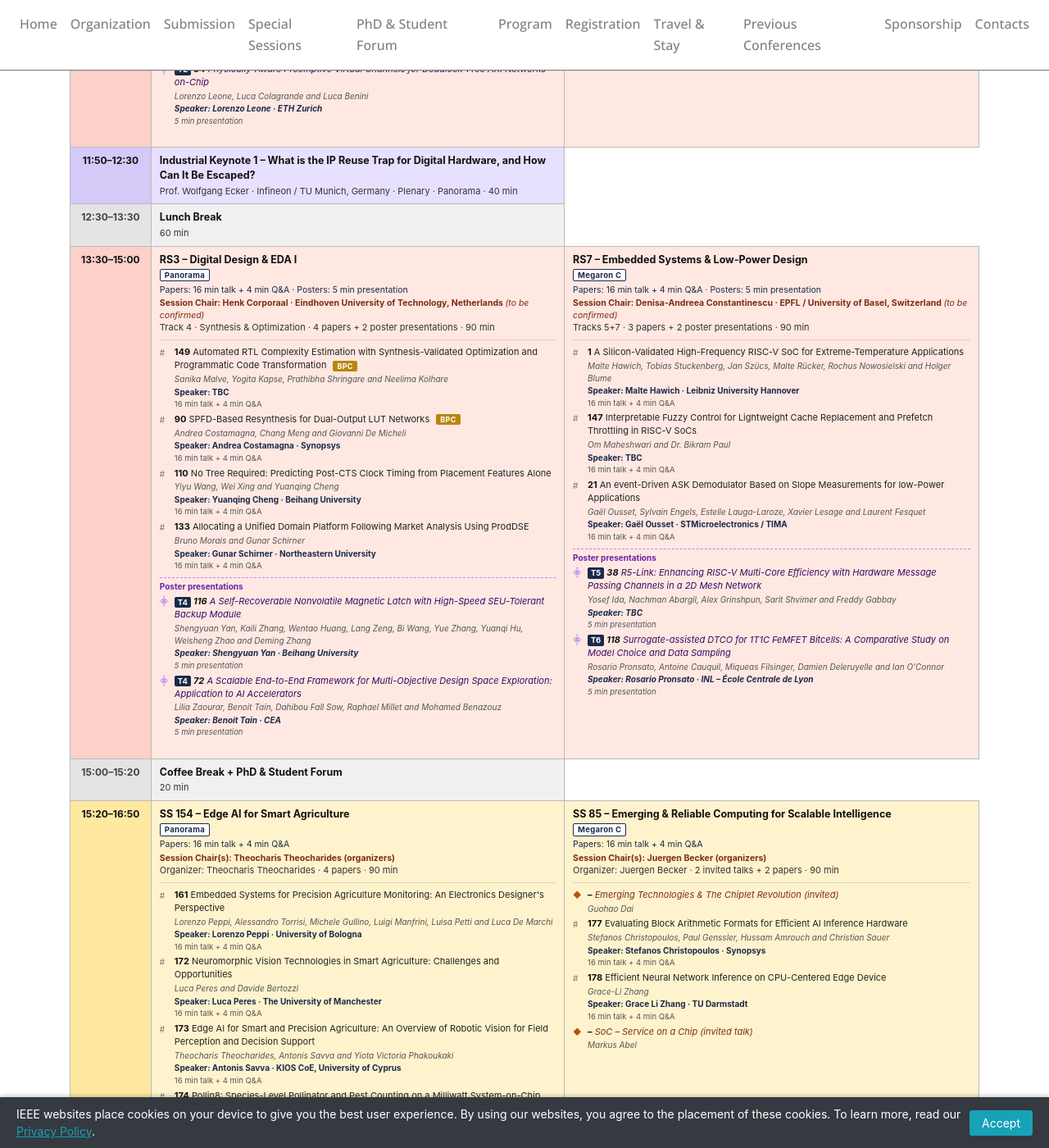
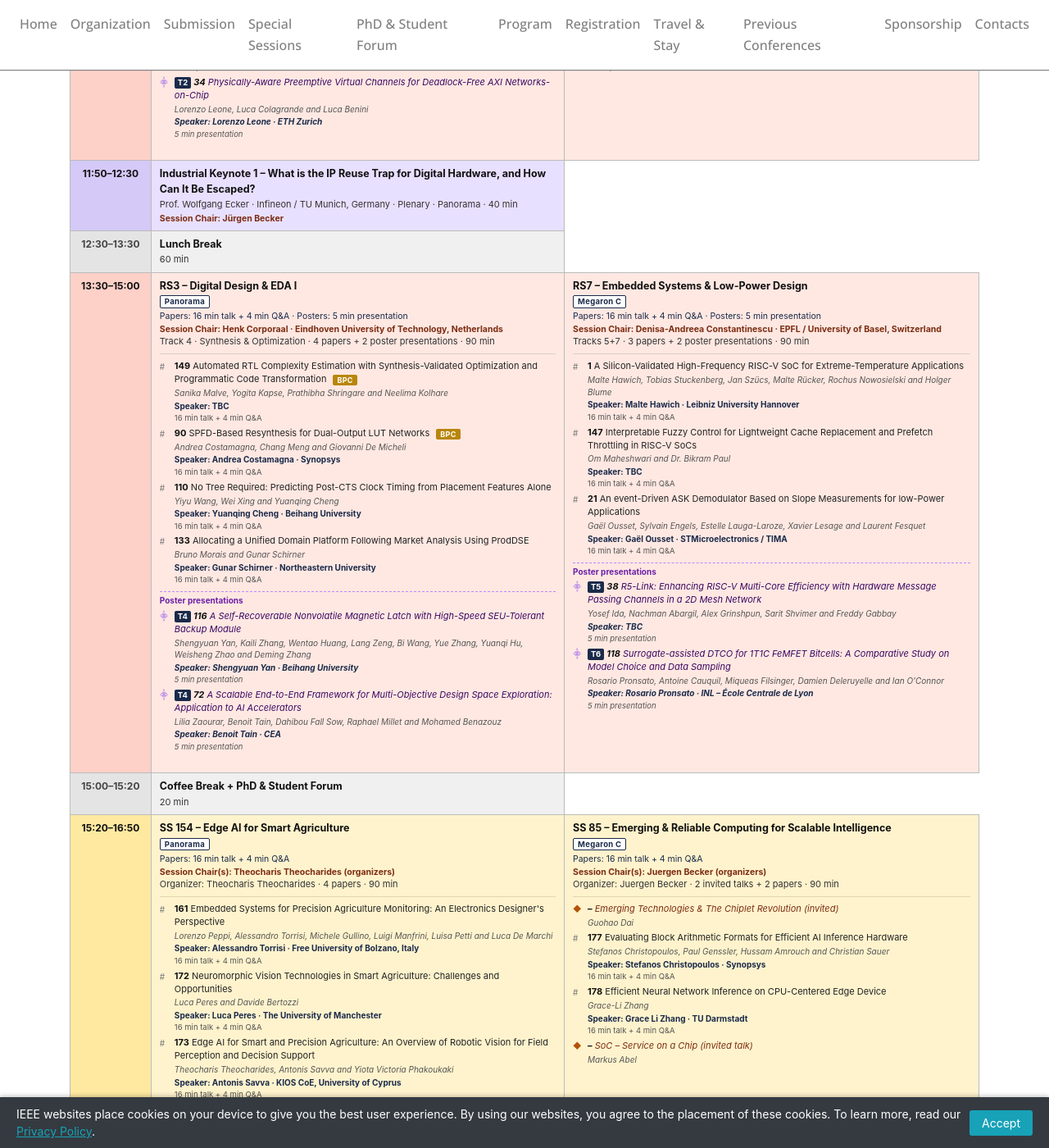
Before and after one commit to vlsi-soc/vlsi-soc, a Jekyll site: the page built from program.md, in a window 1280 px wide and 1400 px high, scrolled down 12396 px. Shown: the whole window at 82% size. Built offline with Jekyll 4.4.1, drawn with Linux system fonts in a browser that asks for light colours; nearby versions of some CDN libraries; some of the changed text lies outside the part shown.

Commit message:
Update paper 161 speaker, remove TBC labels, add keynote session chairs
Co-Authored-By: Claude Opus 5.5 <noreply@anthropic.com>

```diff
--- a/program.md
+++ b/program.md
@@ -142,6 +142,7 @@ description: "Conference program, keynotes, and schedule for VLSI-SoC 2026"
   <tr class="rk"><td class="tp-ca"></td><td class="tp-ct">09:00–10:00</td><td>
     <span class="tp-t">Academic Keynote 1 – Sustainable and Secure Computing: the Last Frontier</span>
     <span class="tp-s">Prof. Giovanni De Micheli · EPFL, Switzerland · Plenary · Panorama · 60 min</span>
+    <span class="tp-chair" data-chair="Ian O'Connor">Session Chair: Ian O'Connor</span>
   </td></tr>
   <tr class="rb"><td class="tp-ca"></td><td class="tp-ct">10:00–10:20</td><td><span class="tp-t">Coffee Break + PhD &amp; Student Forum</span><span class="tp-s">20 min</span></td></tr>
   <tr class="rr"><td class="tp-ca"></td><td class="tp-ct">10:20–11:50</td>
@@ -149,7 +150,7 @@ description: "Conference program, keynotes, and schedule for VLSI-SoC 2026"
       <span class="tp-t">RS1 – AI/ML Hardware Architectures I</span>
       <span class="tp-s"><span class="tp-room">Panorama</span>
       <span class="tp-mode">Papers: 16 min talk + 4 min Q&amp;A · Posters: 5 min presentation</span>
-      <span class="tp-chair" data-chair="Fernanda Kastensmidt">Session Chair: Fernanda Kastensmidt · UFRGS, Brazil <em>(to be confirmed)</em></span>Track 1 · 4 papers + 2 poster presentations · 90 min</span>
+      <span class="tp-chair" data-chair="Fernanda Kastensmidt">Session Chair: Fernanda Kastensmidt · UFRGS, Brazil</span>Track 1 · 4 papers + 2 poster presentations · 90 min</span>
       <ul class="tp-pp">
         <li data-id="141" data-poster="0"><b>141</b> CIM-Blocks: A Synthesizable Multi-Precision Compute-in-Memory CGRA with Bit-Serial Data Reuse
           <span class="tp-auth">Manil Dev Gomony, Tobias Hommelen and Henk Corporaal</span><span class="tp-spk">Speaker: Henk Corporaal · Eindhoven University of Technology</span><span class="tp-fmt">16 min talk + 4 min Q&amp;A</span></li>
@@ -170,7 +171,7 @@ description: "Conference program, keynotes, and schedule for VLSI-SoC 2026"
       <span class="tp-t">RS6 – System Verification, Test &amp; Dependability</span>
       <span class="tp-s"><span class="tp-room">Megaron C</span>
       <span class="tp-mode">Papers: 16 min talk + 4 min Q&amp;A · Posters: 5 min presentation</span>
-      <span class="tp-chair" data-chair="Gunar Schirner">Session Chair: Gunar Schirner · Northeastern University, USA <em>(to be confirmed)</em></span>Tracks 11+12 · 4 papers + 1 poster presentation · 85 min</span>
+      <span class="tp-chair" data-chair="Gunar Schirner">Session Chair: Gunar Schirner · Northeastern University, USA</span>Tracks 11+12 · 4 papers + 1 poster presentation · 85 min</span>
       <ul class="tp-pp">
         <li data-id="86" data-poster="0"><b>86</b> Hardware Support for Statistical Methods Applied to Hardware-Software Verification and Debugging
           <span class="tp-auth">Debanjan Das, Ryan Robucci and Dhananjay Phatak</span><span class="tp-spk">Speaker: Debanjan Das · University of Maryland Baltimore County</span><span class="tp-fmt">16 min talk + 4 min Q&amp;A</span></li>
@@ -189,6 +190,7 @@ description: "Conference program, keynotes, and schedule for VLSI-SoC 2026"
   <tr class="rik"><td class="tp-ca"></td><td class="tp-ct">11:50–12:30</td><td>
     <span class="tp-t">Industrial Keynote 1 – What is the IP Reuse Trap for Digital Hardware, and How Can It Be Escaped?</span>
     <span class="tp-s">Prof. Wolfgang Ecker · Infineon / TU Munich, Germany · Plenary · Panorama · 40 min</span>
+    <span class="tp-chair" data-chair="Jürgen Becker">Session Chair: Jürgen Becker</span>
   </td></tr>
   <tr class="rb"><td class="tp-ca"></td><td class="tp-ct">12:30–13:30</td><td><span class="tp-t">Lunch Break</span><span class="tp-s">60 min</span></td></tr>
   <tr class="rr"><td class="tp-ca"></td><td class="tp-ct">13:30–15:00</td>
@@ -196,7 +198,7 @@ description: "Conference program, keynotes, and schedule for VLSI-SoC 2026"
       <span class="tp-t">RS3 – Digital Design &amp; EDA I</span>
       <span class="tp-s"><span class="tp-room">Panorama</span>
       <span class="tp-mode">Papers: 16 min talk + 4 min Q&amp;A · Posters: 5 min presentation</span>
-      <span class="tp-chair" data-chair="Henk Corporaal">Session Chair: Henk Corporaal · Eindhoven University of Technology, Netherlands <em>(to be confirmed)</em></span>Track 4 · Synthesis &amp; Optimization · 4 papers + 2 poster presentations · 90 min</span>
+      <span class="tp-chair" data-chair="Henk Corporaal">Session Chair: Henk Corporaal · Eindhoven University of Technology, Netherlands</span>Track 4 · Synthesis &amp; Optimization · 4 papers + 2 poster presentations · 90 min</span>
       <ul class="tp-pp">
         <li data-id="149" data-poster="0"><b>149</b> Automated RTL Complexity Estimation with Synthesis-Validated Optimization and Programmatic Code Transformation <span class="tp-bpc">BPC</span>
           <span class="tp-auth">Sanika Malve, Yogita Kapse, Prathibha Shringare and Neelima Kolhare</span><span class="tp-spk">Speaker: TBC</span><span class="tp-fmt">16 min talk + 4 min Q&amp;A</span></li>
@@ -217,7 +219,7 @@ description: "Conference program, keynotes, and schedule for VLSI-SoC 2026"
       <span class="tp-t">RS7 – Embedded Systems &amp; Low-Power Design</span>
       <span class="tp-s"><span class="tp-room">Megaron C</span>
       <span class="tp-mode">Papers: 16 min talk + 4 min Q&amp;A · Posters: 5 min presentation</span>
-      <span class="tp-chair" data-chair="Denisa-Andreea Constantinescu">Session Chair: Denisa-Andreea Constantinescu · EPFL / University of Basel, Switzerland <em>(to be confirmed)</em></span>Tracks 5+7 · 3 papers + 2 poster presentations · 90 min</span>
+      <span class="tp-chair" data-chair="Denisa-Andreea Constantinescu">Session Chair: Denisa-Andreea Constantinescu · EPFL / University of Basel, Switzerland</span>Tracks 5+7 · 3 papers + 2 poster presentations · 90 min</span>
       <ul class="tp-pp">
         <li data-id="1" data-poster="0"><b>1</b> A Silicon-Validated High-Frequency RISC-V SoC for Extreme-Temperature Applications
           <span class="tp-auth">Malte Hawich, Tobias Stuckenberg, Jan Szücs, Malte Rücker, Rochus Nowosielski and Holger Blume</span><span class="tp-spk">Speaker: Malte Hawich · Leibniz University Hannover</span><span class="tp-fmt">16 min talk + 4 min Q&amp;A</span></li>
@@ -242,7 +244,7 @@ description: "Conference program, keynotes, and schedule for VLSI-SoC 2026"
       <span class="tp-chair" data-chair="Theocharis Theocharides">Session Chair(s): Theocharis Theocharides (organizers)</span>Organizer: Theocharis Theocharides · 4 papers · 90 min</span>
       <ul class="tp-pp">
         <li data-id="161" data-poster="0"><b>161</b> Embedded Systems for Precision Agriculture Monitoring: An Electronics Designer's Perspective
-          <span class="tp-auth">Lorenzo Peppi, Alessandro Torrisi, Michele Gullino, Luigi Manfrini, Luisa Petti and Luca De Marchi</span><span class="tp-spk">Speaker: Lorenzo Peppi  · University of Bologna</span><span class="tp-fmt">16 min talk + 4 min Q&amp;A</span></li>
+          <span class="tp-auth">Lorenzo Peppi, Alessandro Torrisi, Michele Gullino, Luigi Manfrini, Luisa Petti and Luca De Marchi</span><span class="tp-spk">Speaker: Alessandro Torrisi · Free University of Bolzano, Italy</span><span class="tp-fmt">16 min talk + 4 min Q&amp;A</span></li>
         <li data-id="172" data-poster="0"><b>172</b> Neuromorphic Vision Technologies in Smart Agriculture: Challenges and Opportunities
           <span class="tp-auth">Luca Peres and Davide Bertozzi</span><span class="tp-spk">Speaker: Luca Peres · The University of Manchester</span><span class="tp-fmt">16 min talk + 4 min Q&amp;A</span></li>
         <li data-id="173" data-poster="0"><b>173</b> Edge AI for Smart and Precision Agriculture: An Overview of Robotic Vision for Field Perception and Decision Support
@@ -282,6 +284,7 @@ description: "Conference program, keynotes, and schedule for VLSI-SoC 2026"
   <tr class="rk"><td class="tp-ca"></td><td class="tp-ct">09:00–10:00</td><td>
     <span class="tp-t">Academic Keynote 2 – Envisioning SoC Design with an Army of Agents</span>
     <span class="tp-s">Prof. Valeria Bertacco · University of Michigan, USA · Plenary · Panorama · 60 min</span>
+    <span class="tp-chair" data-chair="Letícia Maria Bolzani Pöhls">Session Chair: Letícia Maria Bolzani Pöhls</span>
   </td></tr>
   <tr class="rb"><td class="tp-ca"></td><td class="tp-ct">10:00–10:20</td><td>
     <span class="tp-t">Coffee Break + Poster Display</span>
@@ -291,7 +294,7 @@ description: "Conference program, keynotes, and schedule for VLSI-SoC 2026"
       <span class="tp-t">RS2 – AI/ML Architectures &amp; Computing Paradigms</span>
       <span class="tp-s"><span class="tp-room">Panorama</span>
       <span class="tp-mode">Papers: 16 min talk + 4 min Q&amp;A · Posters: 5 min presentation</span>
-      <span class="tp-chair" data-chair="Yuanqing Cheng">Session Chair: Yuanqing Cheng · Beihang University, China <em>(to be confirmed)</em></span>Tracks 1+3 · 4 papers + 2 poster presentations · 90 min</span>
+      <span class="tp-chair" data-chair="Yuanqing Cheng">Session Chair: Yuanqing Cheng · Beihang University, China</span>Tracks 1+3 · 4 papers + 2 poster presentations · 90 min</span>
       <ul class="tp-pp">
         <li data-id="30" data-poster="0"><b>30</b> Chip-Agnostic Hardware-Aware Training for ADC-Efficient BNNs in SOT-MRAM Crossbars
           <span class="tp-auth">Bruno Lovison Franco, Aymen Romdhane, Jonathan Miquel, David Novo and Pascal Benoit</span><span class="tp-spk">Speaker: Bruno Lovison Franco · LIRMM, University of Montpellier</span><span class="tp-fmt">16 min talk + 4 min Q&amp;A</span></li>
@@ -312,7 +315,7 @@ description: "Conference program, keynotes, and schedule for VLSI-SoC 2026"
       <span class="tp-t">RS5 – Hardware Security &amp; Testing</span>
       <span class="tp-s"><span class="tp-room">Megaron C</span>
       <span class="tp-mode">Papers: 16 min talk + 4 min Q&amp;A · Posters: 5 min presentation</span>
-      <span class="tp-chair" data-chair="Malte Hawich">Session Chair: Malte Hawich · Leibniz University Hannover, Germany <em>(to be confirmed)</em></span>Tracks 8+12 · 4 papers + 1 poster presentation · 85 min</span>
+      <span class="tp-chair" data-chair="Malte Hawich">Session Chair: Malte Hawich · Leibniz University Hannover, Germany</span>Tracks 8+12 · 4 papers + 1 poster presentation · 85 min</span>
       <ul class="tp-pp">
         <li data-id="56" data-poster="0"><b>56</b> A Differential Power Analysis Attack Exploiting Early Propagation Effect in Dual-Rail Pre-Charge Logic Circuits
           <span class="tp-auth">Aniruddh Holemadlu, Rupa Yashaswi Panduga, Nima Kavand, Shubham Rai and Akash Kumar</span><span class="tp-spk">Speaker: Aniruddh Holemadlu · Ruhr University Bochum</span><span class="tp-fmt">16 min talk + 4 min Q&amp;A</span></li>
@@ -331,6 +334,7 @@ description: "Conference program, keynotes, and schedule for VLSI-SoC 2026"
   <tr class="rik"><td class="tp-ca"></td><td class="tp-ct">11:50–12:30</td><td>
     <span class="tp-t">Industrial Keynote 2 – Low Power IC Design for a Sustainable World</span>
     <span class="tp-s">Victor Grimblatt · Synopsys, Chile · Plenary · Panorama · 40 min</span>
+    <span class="tp-chair" data-chair="Graziano Pravadelli">Session Chair: Graziano Pravadelli</span>
   </td></tr>
   <tr class="rb"><td class="tp-ca"></td><td class="tp-ct">12:30–13:30</td><td><span class="tp-t">Lunch Break</span><span class="tp-s">60 min</span></td></tr>
   <tr class="rp"><td class="tp-ca"></td><td class="tp-ct">13:30–14:15</td><td>
@@ -389,6 +393,7 @@ description: "Conference program, keynotes, and schedule for VLSI-SoC 2026"
   <tr class="rk"><td class="tp-ca"></td><td class="tp-ct">09:00–10:00</td><td>
     <span class="tp-t">Academic Keynote 3 – Do We Really Need All the Bits? Value-Driven Approximate Computing for AI Accelerators</span>
     <span class="tp-s">Prof. Freddy Gabbay · Hebrew University of Jerusalem, Israel · Plenary · Panorama · 60 min</span>
+    <span class="tp-chair" data-chair="Panagiota Nikolaou">Session Chair: Panagiota Nikolaou</span>
   </td></tr>
   <tr class="rpd"><td class="tp-ca"></td><td class="tp-ct">10:00–10:20</td><td>
     <span class="tp-t">Coffee Break + Poster Display</span>
@@ -399,7 +404,7 @@ description: "Conference program, keynotes, and schedule for VLSI-SoC 2026"
       <span class="tp-t">RS4 – Digital Design &amp; EDA II</span>
       <span class="tp-s"><span class="tp-room">Panorama</span>
       <span class="tp-mode">Papers: 16 min talk + 4 min Q&amp;A</span>
-      <span class="tp-chair" data-chair="Cédric Marchand">Session Chair: Cédric Marchand · École Centrale de Lyon, France <em>(to be confirmed)</em></span>Tracks 3+4 · Timing, Async &amp; FPGA · 3 papers · 80 min</span>
+      <span class="tp-chair" data-chair="Cédric Marchand">Session Chair: Cédric Marchand · École Centrale de Lyon, France</span>Tracks 3+4 · Timing, Async &amp; FPGA · 3 papers · 80 min</span>
       <ul class="tp-pp">
         <li data-id="79" data-poster="0"><b>79</b> Efficient Scalable Approximate Multipliers via Significance-Driven Partial Product Removal <span class="tp-bpc">BPC</span>
           <span class="tp-auth">Sergio Castillo Mohedano, Victor Åberg, Joachim Rodrigues and Masoud Nouripayam</span><span class="tp-spk">Speaker: Victor Åberg · Lund University</span><span class="tp-fmt">16 min talk + 4 min Q&amp;A</span></li>
@@ -413,7 +418,7 @@ description: "Conference program, keynotes, and schedule for VLSI-SoC 2026"
       <span class="tp-t">RS8 – Communications, Sensing &amp; Emerging Technologies</span>
       <span class="tp-s"><span class="tp-room">Megaron C</span>
       <span class="tp-mode">Papers: 16 min talk + 4 min Q&amp;A</span>
-      <span class="tp-chair" data-chair="Luigi Capogrosso">Session Chair: Luigi Capogrosso · IT:U, Austria <em>(to be confirmed)</em></span>Tracks 2+6+9 · 4 papers · 80 min</span>
+      <span class="tp-chair" data-chair="Luigi Capogrosso">Session Chair: Luigi Capogrosso · IT:U, Austria</span>Tracks 2+6+9 · 4 papers · 80 min</span>
       <ul class="tp-pp">
         <li data-id="40" data-poster="0"><b>40</b> Community-Based ILP for Application Mapping and Deadlock-Free Routing on Large NoCs
           <span class="tp-auth">Shuang Liu, Anisha Acharya and Martin Radetzki</span><span class="tp-spk">Speaker: Shuang Liu · University of Stuttgart</span><span class="tp-fmt">16 min talk + 4 min Q&amp;A</span></li>
@@ -429,6 +434,7 @@ description: "Conference program, keynotes, and schedule for VLSI-SoC 2026"
   <tr class="rik"><td class="tp-ca"></td><td class="tp-ct">11:40–12:20</td><td>
     <span class="tp-t">Industrial Keynote 3 – Bridging the Gap Between Research and Industry Through Embedded Systems</span>
     <span class="tp-s">Odysseas Economides · HardwareX Engineering, Cyprus · Plenary · Panorama · 40 min</span>
+    <span class="tp-chair" data-chair="Panagiota Nikolaou">Session Chair: Panagiota Nikolaou</span>
   </td></tr>
   <tr class="rb"><td class="tp-ca"></td><td class="tp-ct">12:20–13:20</td><td><span class="tp-t">Lunch Break</span><span class="tp-s">60 min</span></td></tr>
   <tr class="rs"><td class="tp-ca"></td><td class="tp-ct">13:20–14:50</td>
```
